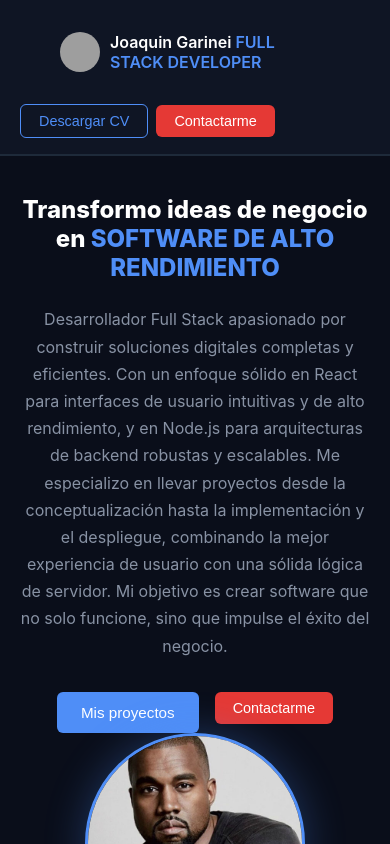
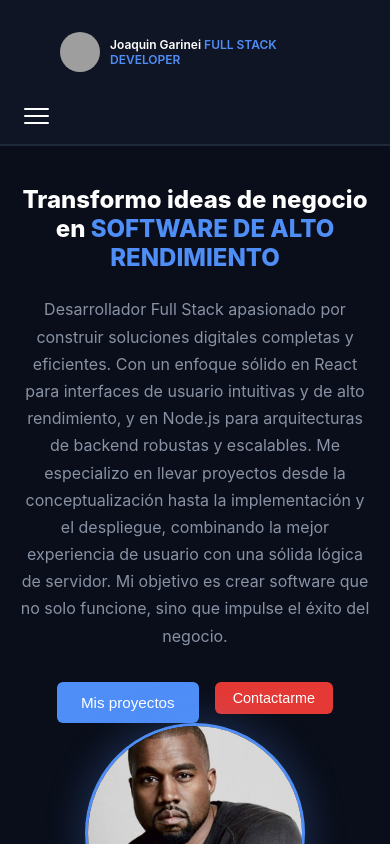
Before and after one commit to Joaco004/Mi-portfolio-, a React (Vite) app: page / in a window 390 px wide. Shown: the top 844 px of the page. Built offline with nearby package versions, Linux system fonts and the light colour scheme; grey boxes are pictures that could not be loaded.

Commit message:
fix: corrijo responsive y agrego menu de hamburguesa para celulares

```diff
--- a/src/components/Navbar.jsx
+++ b/src/components/Navbar.jsx
@@ -1,21 +1,23 @@
 import logo from '../assets/logo.png'
 import '../styles/components/Navbar.css'
+import { useState } from 'react'
 
 
 const Navbar = () => {
+    const [menuOpen, setMenuOpen] = useState(false)
+
     return (
         <nav className="navbar">
             <div className="navbar-logo">
                 <img src={logo} alt="logo" />
                 <h1><a href="https://www.linkedin.com/in/joaquin-garinei-892654304/" target="_blank" rel="noreferrer">Joaquin Garinei <span className="accent">Full Stack Developer</span></a></h1>
             </div>
-
-            <ul className="navbar-links">
-                <li><a href="#hero">Inicio</a></li>
-                <li><a href="#about">Sobre mí</a></li>
-                <li><a href="#skills">Skills</a></li>
-                <li><a href="#projects">Proyectos</a></li>
-                <li><a href="#contact">Contacto</a></li>
+            <ul className={`navbar-links ${menuOpen ? 'open' : ''}`}>
+                <li><a href="#hero" onClick={() => setMenuOpen(false)}>Inicio</a></li>
+                <li><a href="#about" onClick={() => setMenuOpen(false)}>Sobre mí</a></li>
+                <li><a href="#skills" onClick={() => setMenuOpen(false)}>Skills</a></li>
+                <li><a href="#projects" onClick={() => setMenuOpen(false)}>Proyectos</a></li>
+                <li><a href="#contact" onClick={() => setMenuOpen(false)}>Contacto</a></li>
             </ul>
 
             <div className="navbar-bottons">
@@ -26,6 +28,11 @@ const Navbar = () => {
                     <button className="btt-contact">Contactarme</button>
                 </a>
             </div>
+            <button className="hamburger" onClick={() => setMenuOpen(!menuOpen)}>
+                <span></span>
+                <span></span>
+                <span></span>
+            </button>
         </nav>
     )
 }
--- a/src/styles/components/Hero.css
+++ b/src/styles/components/Hero.css
@@ -10,7 +10,7 @@
     display: flex;
     flex-direction: column;
     gap: 24px;
-  max-width: 55%;
+    max-width: 50%;
 }
 
 .hero-content h1 {
@@ -21,6 +21,7 @@
 
 .accent {
     color: #4f8ef7;
+    text-transform: uppercase;
 }
 
 .hero-description {
@@ -47,20 +48,16 @@
     transition: background 0.3s ease;
 }
 
-.btn-primary:hover {
-  background: #3a7be0;
-}
-
 .btn-primary a {
     color: #ffffff;
     text-decoration: none;
 }
 
-.btn-primary a:hover {
-  color: #ffffff;
+.btn-primary:hover {
+    background: #3a7be0;
 }
 
-.btn-secundary {
+.btt-contact {
     background: transparent;
     color: #ffffff;
     border: 1px solid #8892a4;
@@ -71,11 +68,12 @@
     transition: all 0.3s ease;
 }
 
-.btn-secundary:hover {
+.btt-contact:hover {
     border-color: #ffffff;
 }
 
 .hero-img {
+    flex: 1;
     display: flex;
     justify-content: center;
     align-items: center;
--- a/src/styles/components/Navbar.css
+++ b/src/styles/components/Navbar.css
@@ -115,3 +115,54 @@
         gap: 8px;
     }
 }
+
+.hamburger {
+    display: none;
+    flex-direction: column;
+    gap: 5px;
+    background: transparent;
+    border: none;
+    cursor: pointer;
+    padding: 4px;
+}
+
+.hamburger span {
+    display: block;
+    width: 25px;
+    height: 2px;
+    background: #ffffff;
+    border-radius: 2px;
+    transition: all 0.3s ease;
+}
+
+@media (max-width: 768px) {
+    .hamburger {
+        display: flex;
+    }
+
+    .navbar-links {
+        display: none;
+        position: absolute;
+        top: 70px;
+        left: 0;
+        width: 100%;
+        flex-direction: column;
+        background: #0f1524;
+        padding: 20px;
+        gap: 20px;
+        border-bottom: 1px solid #1e2a3a;
+        z-index: 99;
+    }
+
+    .navbar-links.open {
+        display: flex;
+    }
+
+    .navbar-bottons {
+        display: none;
+    }
+
+    .navbar-logo h1 {
+        font-size: 0.75rem;
+    }
+}
```
Lines whose indentation alone changed are shown as unchanged.
